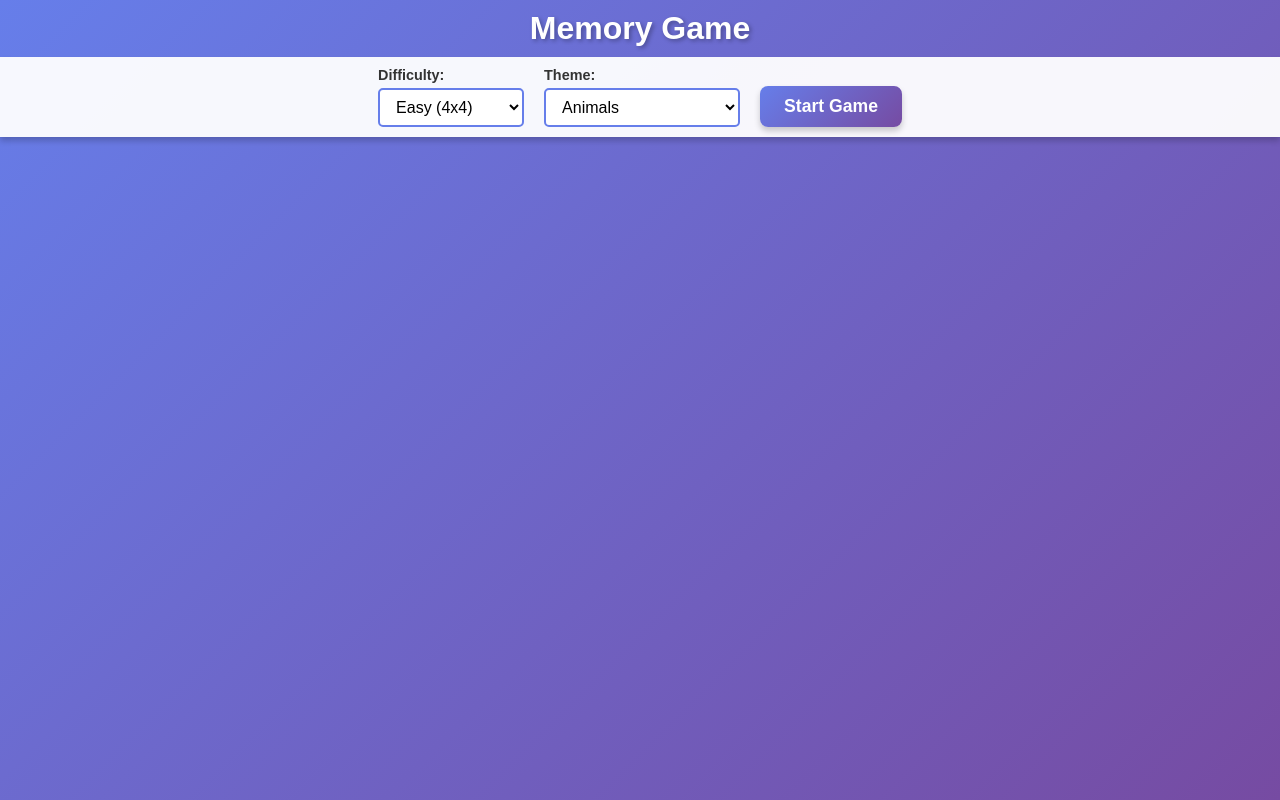
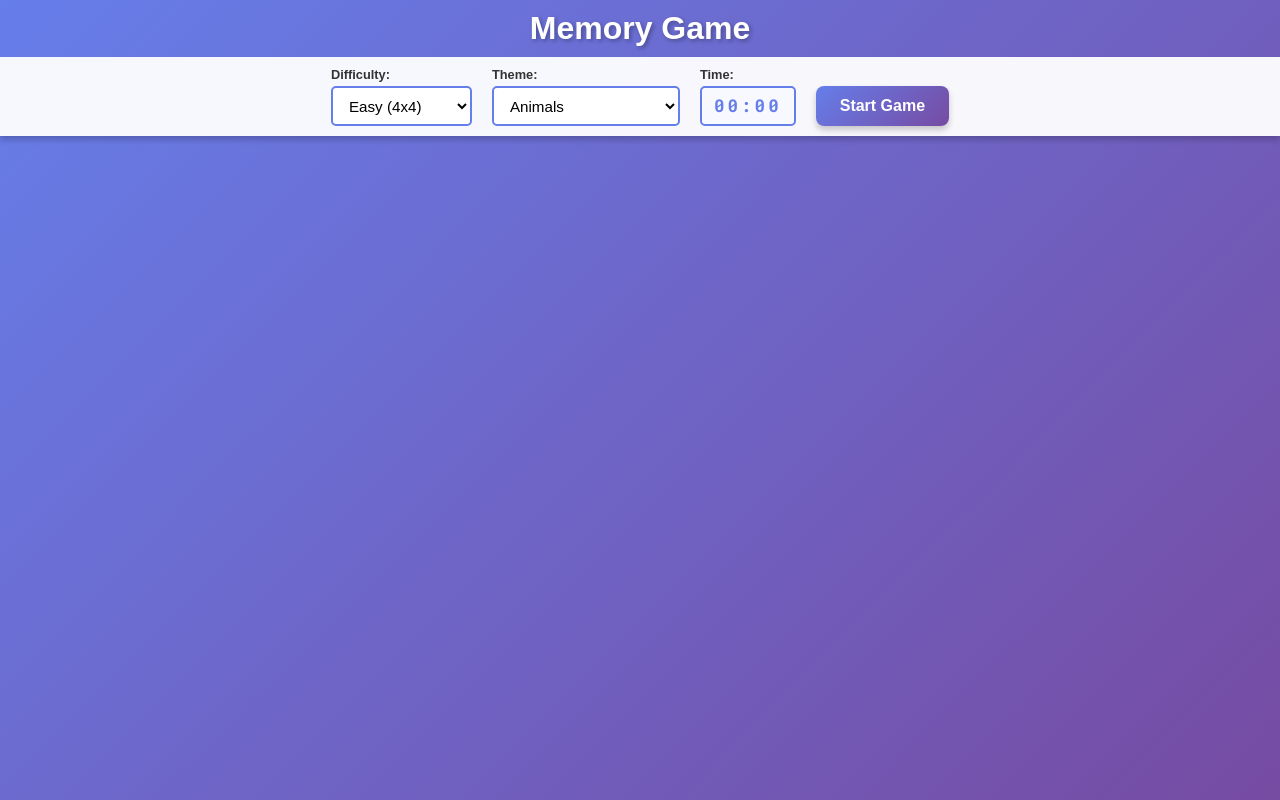
Before and after one commit to aalokpandit/MemoryGame, a React (Vite) app: page / in a window 1280 px wide. Built offline with nearby package versions, Linux system fonts and the light colour scheme.

Commit message:
Add timer with proper alignment and celebration emojis

```diff
--- a/src/App.css
+++ b/src/App.css
@@ -1,4 +1,6 @@
 /* src/App.css */
+@import url('https://fonts.googleapis.com/css2?family=Roboto+Mono:wght@400;700&display=swap');
+
 * {
   box-sizing: border-box;
   margin: 0;
@@ -41,43 +43,93 @@ h1 {
   background: rgba(255, 255, 255, 0.95);
   box-shadow: 0 4px 6px rgba(0, 0, 0, 0.2);
   flex-shrink: 0;
+  flex-wrap: wrap;
 }
 
-.control-group {
+.control-select {
   display: flex;
   flex-direction: column;
+  gap: 4px;
   align-items: flex-start;
-  gap: 5px;
 }
 
-.control-group label {
-  font-size: 0.9rem;
+.control-select label {
+  font-size: 0.8rem;
   font-weight: bold;
   color: #333;
 }
 
-.control-group select {
+.top-controls select {
   padding: 8px 12px;
   border: 2px solid #667eea;
   border-radius: 5px;
-  font-size: 1rem;
+  font-size: 0.95rem;
   background-color: white;
   cursor: pointer;
   transition: all 0.3s ease;
+  height: 40px;
 }
 
-.control-group select:hover:not(:disabled) {
+.top-controls select:hover:not(:disabled) {
   border-color: #764ba2;
 }
 
-.control-group select:disabled {
+.top-controls select:disabled {
   opacity: 0.6;
   cursor: not-allowed;
 }
 
+.timer-display {
+  padding: 8px 12px;
+  border: 2px solid #667eea;
+  border-radius: 5px;
+  font-size: 1.1rem;
+  font-weight: bold;
+  color: #667eea;
+  font-family: 'Roboto Mono', 'Courier New', monospace;
+  letter-spacing: 3px;
+  font-variant-numeric: tabular-nums;
+  line-height: 1;
+  background: #f8f9ff;
+  height: 40px;
+  display: flex;
+  align-items: center;
+  justify-content: center;
+  box-sizing: border-box;
+}
+
+.timer {
+  display: flex;
+  align-items: center;
+  justify-content: center;
+  gap: 8px;
+  padding: 8px 12px;
+  background: #f8f9ff;
+  border: 2px solid #667eea;
+  border-radius: 5px;
+  height: 40px;
+  box-sizing: border-box;
+}
+
+.timer-label {
+  font-size: 0.8rem;
+  font-weight: bold;
+  color: #333;
+}
+
+.timer-value {
+  font-size: 1.1rem;
+  font-weight: bold;
+  color: #667eea;
+  font-family: 'Roboto Mono', 'Courier New', monospace;
+  letter-spacing: 3px;
+  font-variant-numeric: tabular-nums;
+  line-height: 1;
+}
+
 .action-button {
-  padding: 10px 24px;
-  font-size: 1.1rem;
+  padding: 8px 24px;
+  font-size: 1rem;
   font-weight: bold;
   background: linear-gradient(135deg, #667eea 0%, #764ba2 100%);
   color: white;
@@ -86,7 +138,7 @@ h1 {
   cursor: pointer;
   transition: transform 0.2s, box-shadow 0.2s;
   box-shadow: 0 4px 6px rgba(0, 0, 0, 0.2);
-  margin-top: auto;
+  height: 40px;
 }
 
 .action-button:hover {
@@ -233,3 +285,13 @@ h1 {
 .win-screen button:active {
   transform: translateY(0);
 }
+
+.confetti-canvas {
+  position: fixed;
+  top: 0;
+  left: 0;
+  width: 100%;
+  height: 100%;
+  pointer-events: none;
+  z-index: 999;
+}
--- a/src/App.jsx
+++ b/src/App.jsx
@@ -177,12 +177,35 @@ function App() {
   const [isBoardLocked, setIsBoardLocked] = useState(false);
   const [isGameWon, setIsGameWon] = useState(false);
   const [gameInitialized, setGameInitialized] = useState(false);
+  const [isGameStarted, setIsGameStarted] = useState(false);
+  const [completionTime, setCompletionTime] = useState(0);
+  const [seconds, setSeconds] = useState(0);
 
   useEffect(() => {
-    if (cards.length > 0 && cards.every(card => card.isMatched)) {
+    if (!isGameStarted || isGameWon) return;
+
+    const interval = setInterval(() => {
+      setSeconds((prev) => prev + 1);
+    }, 1000);
+
+    return () => clearInterval(interval);
+  }, [isGameStarted, isGameWon]);
+
+  useEffect(() => {
+    if (!isGameStarted) {
+      setSeconds(0);
+    }
+  }, [isGameStarted]);
+
+  useEffect(() => {
+    if (gameInitialized && cards.length > 0 && cards.every(card => card.isMatched)) {
+      const minutes = Math.floor(seconds / 60);
+      const secs = seconds % 60;
+      const time = `${minutes.toString().padStart(2, '0')}:${secs.toString().padStart(2, '0')}`;
+      setCompletionTime(time);
       setIsGameWon(true);
     }
-  }, [cards]);
+  }, [cards, gameInitialized, seconds]);
 
   useEffect(() => {
     if (flippedCards.length === 2) {
@@ -217,6 +240,10 @@ function App() {
       return;
     }
 
+    if (!isGameStarted) {
+      setIsGameStarted(true);
+    }
+
     const newCards = cards.map((card, index) => {
       if (index === clickedIndex) {
         return { ...card, isFlipped: true };
@@ -235,6 +262,8 @@ function App() {
     setFlippedCards([]);
     setIsBoardLocked(false);
     setIsGameWon(false);
+    setIsGameStarted(false);
+    setCompletionTime(0);
   };
 
   const resetGame = () => {
@@ -243,17 +272,24 @@ function App() {
     setFlippedCards([]);
     setIsBoardLocked(false);
     setIsGameWon(false);
+    setIsGameStarted(false);
+    setCompletionTime(0);
+    setSeconds(0);
   };
 
   const gridSize = DIFFICULTIES[difficulty].size;
   const actionLabel = !gameInitialized ? 'Start Game' : isGameWon ? 'Play Another Game' : 'Reset';
   const actionHandler = !gameInitialized ? startGame : (isGameWon ? resetGame : resetGame);
 
+  const minutes = Math.floor(seconds / 60);
+  const secs = seconds % 60;
+  const formattedTime = `${minutes.toString().padStart(2, '0')}:${secs.toString().padStart(2, '0')}`;
+
   return (
     <div className="game-container">
       <h1>Memory Game</h1>
       <div className="top-controls">
-        <div className="control-group">
+        <div className="control-select">
           <label>Difficulty:</label>
           <select value={difficulty} onChange={(e) => setDifficulty(e.target.value)} disabled={gameInitialized}>
             <option value="easy">Easy (4x4)</option>
@@ -261,7 +297,7 @@ function App() {
             <option value="hard">Hard (8x8)</option>
           </select>
         </div>
-        <div className="control-group">
+        <div className="control-select">
           <label>Theme:</label>
           <select value={theme} onChange={(e) => setTheme(e.target.value)} disabled={gameInitialized}>
             <option value="animals">Animals</option>
@@ -270,7 +306,14 @@ function App() {
             <option value="objects">Everyday Objects</option>
           </select>
         </div>
-        <button onClick={actionHandler} className="action-button">{actionLabel}</button>
+        <div className="control-select">
+          <label>Time:</label>
+          <div className="timer-display">{formattedTime}</div>
+        </div>
+        <div className="control-select">
+          <label>&nbsp;</label>
+          <button onClick={actionHandler} className="action-button">{actionLabel}</button>
+        </div>
       </div>
       {gameInitialized && (
         <div className="board-container">
@@ -278,7 +321,7 @@ function App() {
           {isGameWon && (
             <div className="win-overlay">
               <div className="win-screen">
-                <h2>You Win!</h2>
+                <h2>🎉 Congrats! You completed the game in {completionTime} 🎉</h2>
               </div>
             </div>
           )}
```
Also changed, not shown: src/components/Confetti.jsx (added, +83 -0 lines), src/components/Timer.jsx (added, +34 -0 lines).
